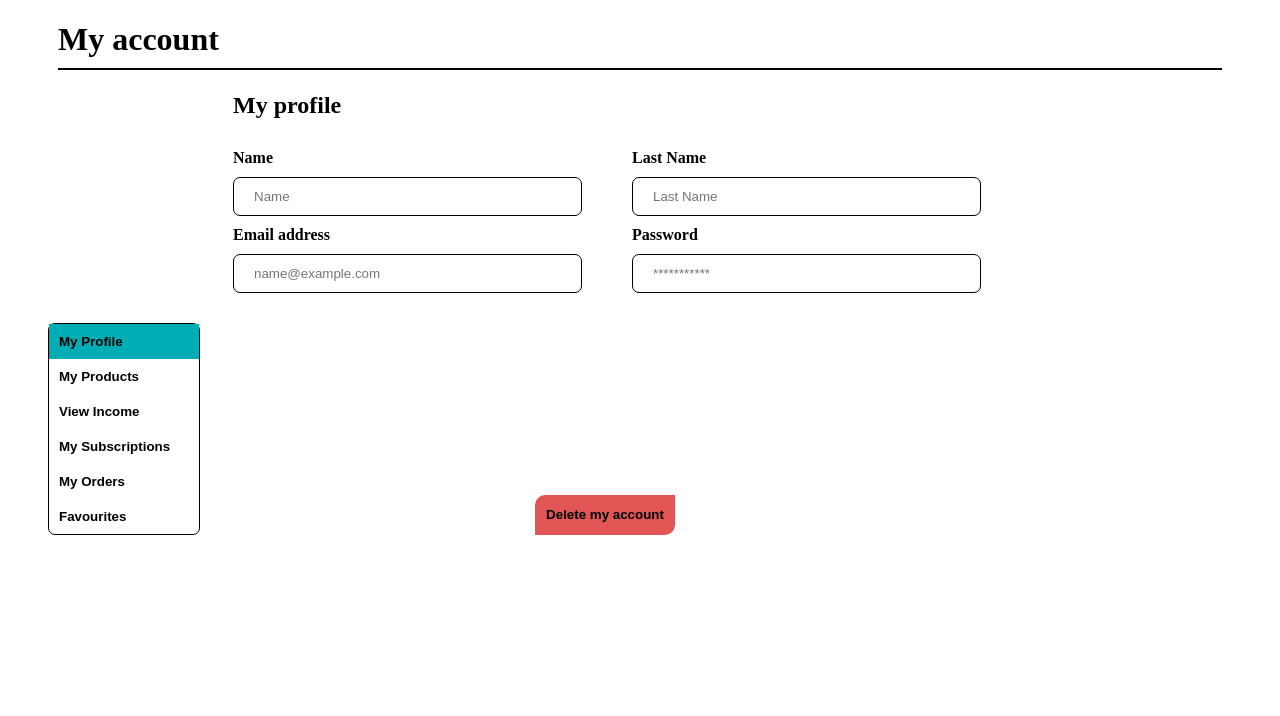
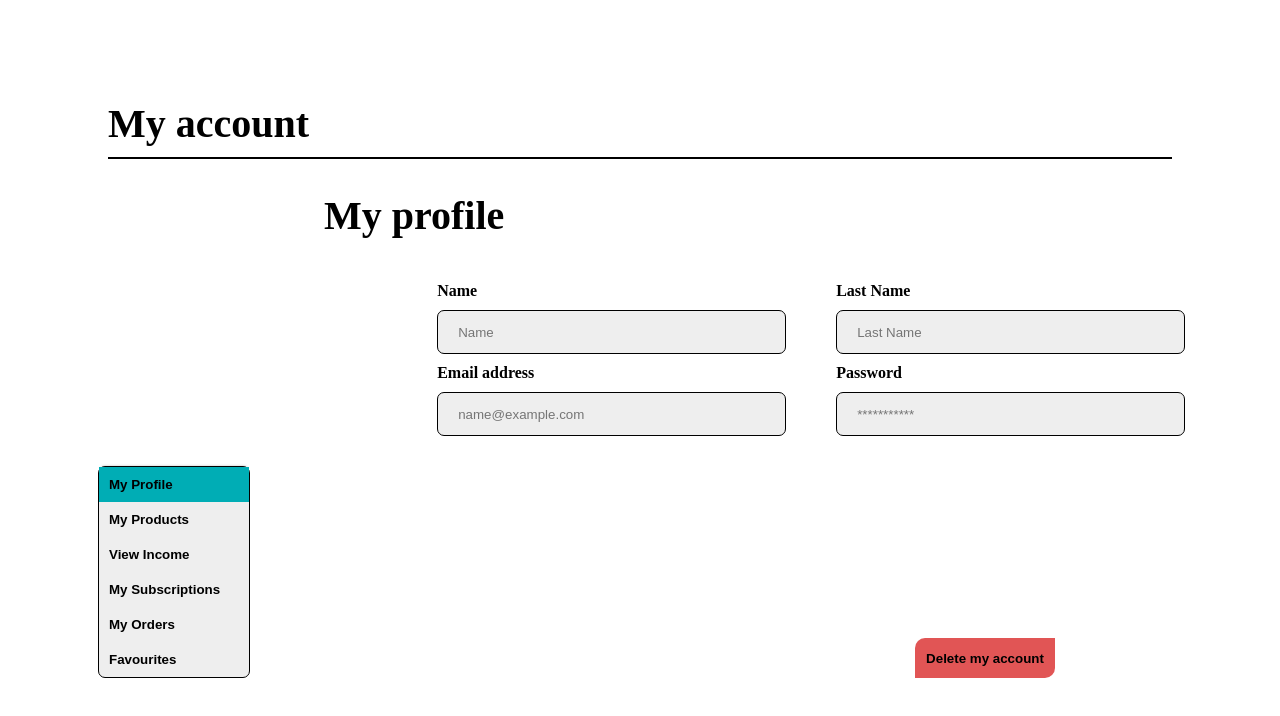
Before and after one commit to anaMJimenezPerez/Front-end_PIGS, an Angular app in the folder myApp/: page /income in a window 1280 px wide. Shown: the top 716 px of the page. Built offline with nearby package versions, Linux system fonts and the light colour scheme.

Commit message:
App profile modifies CSS

```diff
--- a/myApp/src/app/pages/profile/profile.component.css
+++ b/myApp/src/app/pages/profile/profile.component.css
@@ -10,18 +10,21 @@ body {
 .profile-form h1 {
   border-bottom: 2px solid black;
   padding-bottom: 10px;
-  margin-left: 50px;
-  margin-right: 50px;
+  margin-left: 100px;
+  margin-right: 100px;
+  margin-top: 100px;
+  font-size: 40px;
 }
 
 .profile-form h2 {
-  margin-left: 225px;
-  margin-right: 50px;
+  margin-left: 25%;
+  font-size: 40px;
+
 }
 
 .columns-container {
   display: flex;
-  margin-left: 175px;
+  margin-left: 30%;
 }
 
 .column {
@@ -45,10 +48,11 @@ body {
 .form-group_1 input,
 .form-group_2 input {
   width: 325px;
-  height: 35px;
+  height: 40px;
   border-radius: 7px;
   border: 1px solid #000; /* Borde fino de color gris claro */
   padding-left: 20px;
+  background-color: #EEEEEE;
 }
 
 .delete-account {
@@ -59,7 +63,7 @@ body {
   border-top-left-radius: 10px;
   border-bottom-right-radius: 10px;
   font-weight: bold;
-  margin-left: 335px;
+  margin-left: 665px;
   margin-top: 192px;
 }
 
@@ -68,9 +72,21 @@ body {
 }
 
 .menu-wrapper {
-  display: flex; /* Esto es para ajustar el tamaño del contenedor al tamaño del contenido */
+  display: flex;
+  position: absolute;
   margin-bottom: 20px;
-  margin-left: 20px;
+  margin-left: 70px;
+
+}
+
+
+
+.menu-container {
+  margin-top: 20px; /* Ajusta este valor según sea necesario */
+  border: 1px solid #000;
+  border-radius: 7px;
+  width: 150px;
+  background-color: #EEEEEE;
 }
 
 .menu-container {
@@ -90,8 +106,8 @@ body {
   background: none;
   cursor: pointer;
   transition: background-color 0.3s;
-  width: 100%; /* Ajusta el ancho de los botones al 100% del contenedor */
-  text-align: left; /* Alinea el texto a la izquierda */
+  width: 100%;
+  text-align: left;
   font-weight: bold;
 }
 
@@ -101,7 +117,9 @@ body {
 
 .selected {
   background-color: #00ADB5;
+  box-shadow: 0px -3px 3px -3px rgba(0, 0, 0, 0.5); /* Ajusta los valores según necesites */
 }
+
 
 
   /* products */
```
